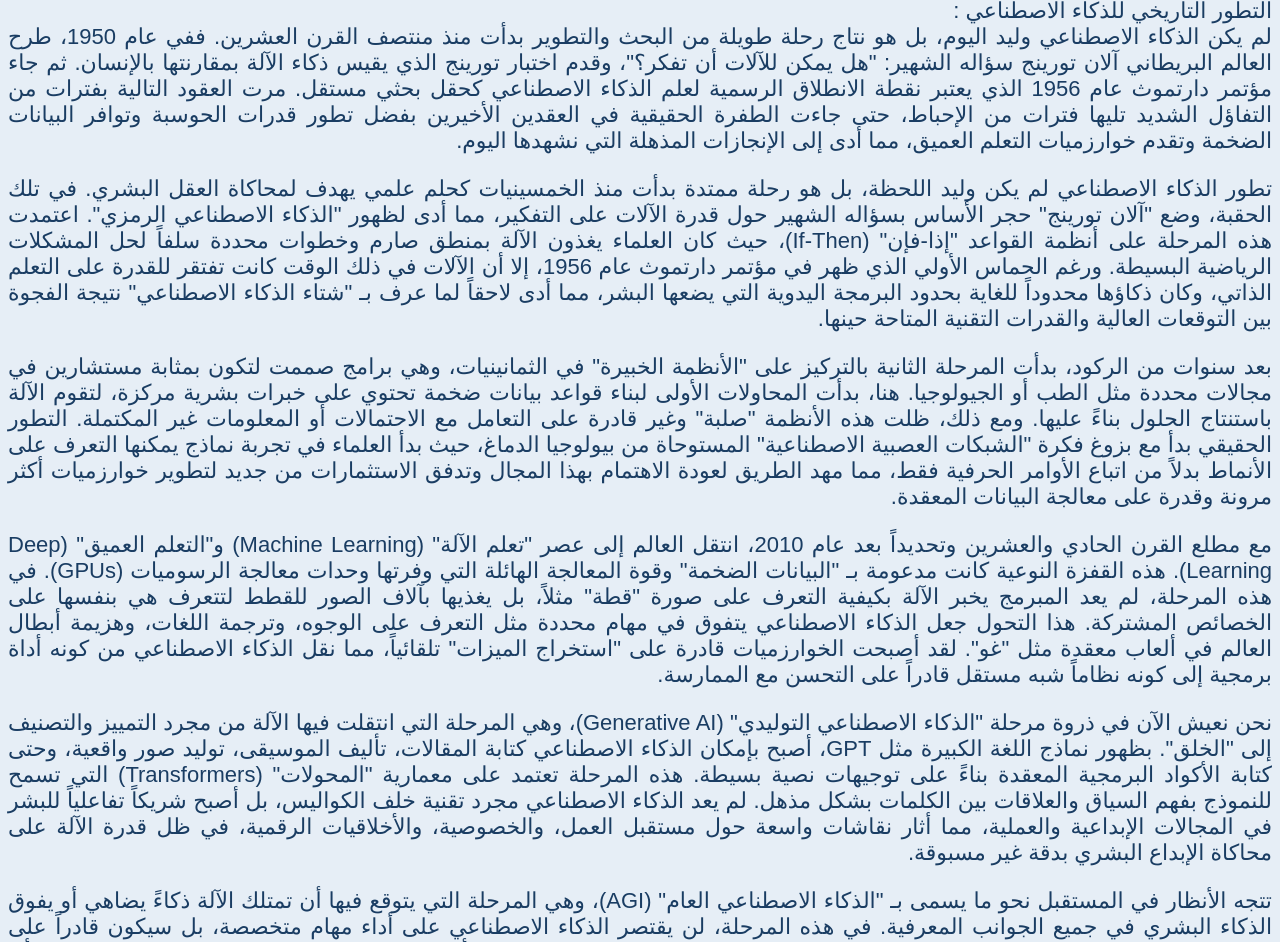
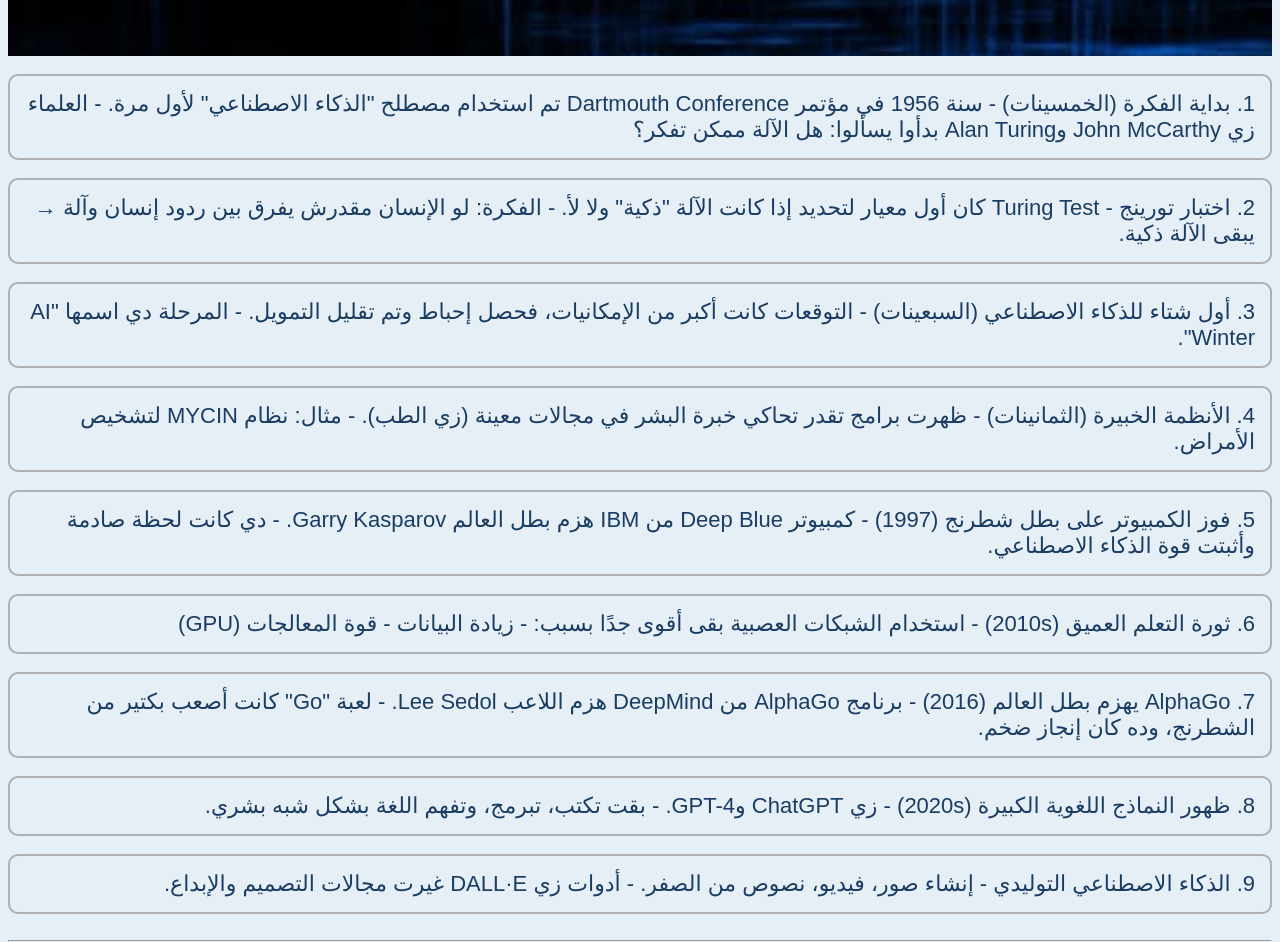
Before and after one commit to somayashaban29/somayashaban29.github.io, a plain HTML site: page ai-history.html in a window 1280 px wide. Shown: the part 132-1074 px from the top of the page. Drawn offline with Linux system fonts and the light colour scheme.

Commit message:
Add files via upload

```diff
--- a/ai-history.html
+++ b/ai-history.html
@@ -9,6 +9,100 @@
     <header class="header2">
         <h1>التطور التاريخي للذكاء الاصطناعي</h1>
     </header>
+
+<br>
+
+        <div class="card">
+      <div class="text">
+        1. بداية الفكرة (الخمسينات)
+- سنة 1956 في مؤتمر Dartmouth Conference تم استخدام مصطلح "الذكاء الاصطناعي" لأول مرة.
+- العلماء زي John McCarthy وAlan Turing بدأوا يسألوا: هل الآلة ممكن تفكر؟
+      </div>
+    </div>
+
+<br>
+
+        <div class="card">
+      <div class="text">
+        2. اختبار تورينج
+- Turing Test كان أول معيار لتحديد إذا كانت الآلة "ذكية" ولا لأ.
+- الفكرة: لو الإنسان مقدرش يفرق بين ردود إنسان وآلة → يبقى الآلة ذكية.
+      </div>
+    </div>
+
+<br>
+
+        <div class="card">
+      <div class="text">
+        3. أول شتاء للذكاء الاصطناعي (السبعينات)
+- التوقعات كانت أكبر من الإمكانيات، فحصل إحباط وتم تقليل التمويل.
+- المرحلة دي اسمها "AI Winter".
+      </div>
+    </div>
+
+<br>
+
+        <div class="card">
+      <div class="text">
+        4. الأنظمة الخبيرة (الثمانينات)
+- ظهرت برامج تقدر تحاكي خبرة البشر في مجالات معينة (زي الطب).
+- مثال: نظام MYCIN لتشخيص الأمراض.
+      </div>
+    </div>
+
+<br>
+
+        <div class="card">
+      <div class="text">
+        5. فوز الكمبيوتر على بطل شطرنج (1997)
+- كمبيوتر Deep Blue من IBM هزم بطل العالم Garry Kasparov.
+- دي كانت لحظة صادمة وأثبتت قوة الذكاء الاصطناعي.
+      </div>
+    </div>
+
+<br>
+
+    <div class="card">
+      <div class="text">
+        6. ثورة التعلم العميق (2010s)
+- استخدام الشبكات العصبية بقى أقوى جدًا بسبب:
+  - زيادة البيانات
+  - قوة المعالجات (GPU)
+      </div>
+    </div>
+
+<br>
+
+        <div class="card">
+      <div class="text">
+        7. AlphaGo يهزم بطل العالم (2016)
+- برنامج AlphaGo من DeepMind هزم اللاعب Lee Sedol.
+- لعبة "Go" كانت أصعب بكتير من الشطرنج، وده كان إنجاز ضخم.
+      </div>
+    </div>
+
+<br>
+
+        <div class="card">
+      <div class="text">
+    8. ظهور النماذج اللغوية الكبيرة (2020s)
+- زي ChatGPT وGPT-4.
+- بقت تكتب، تبرمج، وتفهم اللغة بشكل شبه بشري.
+</div>
+    </div>
+
+<br>
+
+        <div class="card">
+      <div class="text">
+        9. الذكاء الاصطناعي التوليدي
+- إنشاء صور، فيديو، نصوص من الصفر.
+- أدوات زي DALL·E غيرت مجالات التصميم والإبداع.
+    </div>
+    </div>
+
+<br><hr><br>
+
     <p>
         التطور التاريخي للذكاء الاصطناعي : <br>
         لم يكن الذكاء الاصطناعي وليد اليوم، بل هو نتاج رحلة طويلة من البحث والتطوير بدأت منذ منتصف القرن العشرين. ففي عام 1950، طرح العالم البريطاني آلان تورينج سؤاله الشهير: "هل يمكن للآلات أن تفكر؟"، وقدم اختبار تورينج الذي يقيس ذكاء الآلة بمقارنتها بالإنسان. ثم جاء مؤتمر دارتموث عام 1956 الذي يعتبر نقطة الانطلاق الرسمية لعلم الذكاء الاصطناعي كحقل بحثي مستقل. مرت العقود التالية بفترات من التفاؤل الشديد تليها فترات من الإحباط، حتى جاءت الطفرة الحقيقية في العقدين الأخيرين بفضل تطور قدرات الحوسبة وتوافر البيانات الضخمة وتقدم خوارزميات التعلم العميق، مما أدى إلى الإنجازات المذهلة التي نشهدها اليوم.
@@ -66,15 +160,20 @@
   </div>
 
         <p>
-            Copyright belongs to somaya ©
+          <h3 class="h3">
+           تعود جميع حقوق الملكيه الفكريه ل/ سميه شعبان - Copyright belongs to somaya ©
             <a href="creator.html">
                creator <br>
                ناشر الصفحه <br>
              </a>
-         </p>
-          <hr>
+         </h3>
+        </p>
+         <hr>
         <p>
-          <a href="somayashaban26@gmail.com">
+          <h3 class="h3">
+            للتواصل مع ناشر الصفحه
+          </h3>
+          <a href="mailto:somayashaban26@gmail.com?subject=contact with website">
             contact us <br>
             تواصل معنا <br>
           </a>
@@ -82,6 +181,7 @@
         <hr>
         <a href="index.html">back to home - انتقل للصفحه الرئيسيه </a>
         <br><hr>
+        <br><br>
 </footer>
 
 </body>
--- a/main-style.css
+++ b/main-style.css
@@ -6,7 +6,7 @@
 }
 
 .header {
-    height: 100px;
+    height: 180px;
     background-image: url("media/header.jpg");
     background-size: cover;
     background-position: center;
@@ -20,7 +20,7 @@
 }
 
 .header1 {
-    height: 100px;
+    height: 180px;
     background-image: url("media/image0.jpg");
     background-size: cover;
     background-position: center;
@@ -34,7 +34,7 @@
 }
 
 .header2 {
-    height: 100px;
+    height: 180px;
     background-image: url("media/image5.jpg");
     background-size: cover;
     background-position: center;
@@ -48,7 +48,7 @@
 }
 
 .header3 {
-    height: 100px;
+    height: 180px;
     background-image: url("media/image7.jpg");
     background-size: cover;
     background-position: center;
@@ -62,7 +62,7 @@
 }
 
 .header4 {
-    height: 100px;
+    height: 180px;
     background-image: url("media/image7.jpg");
     background-size: cover;
     background-position: center;
```
Also changed, not shown: ai-tools.html (+10 -5 lines), ai-trends.html (+8 -3 lines), creator.html (+4 -0 lines), how-ai-works.html (+11 -4 lines), index.html (+9 -4 lines).
